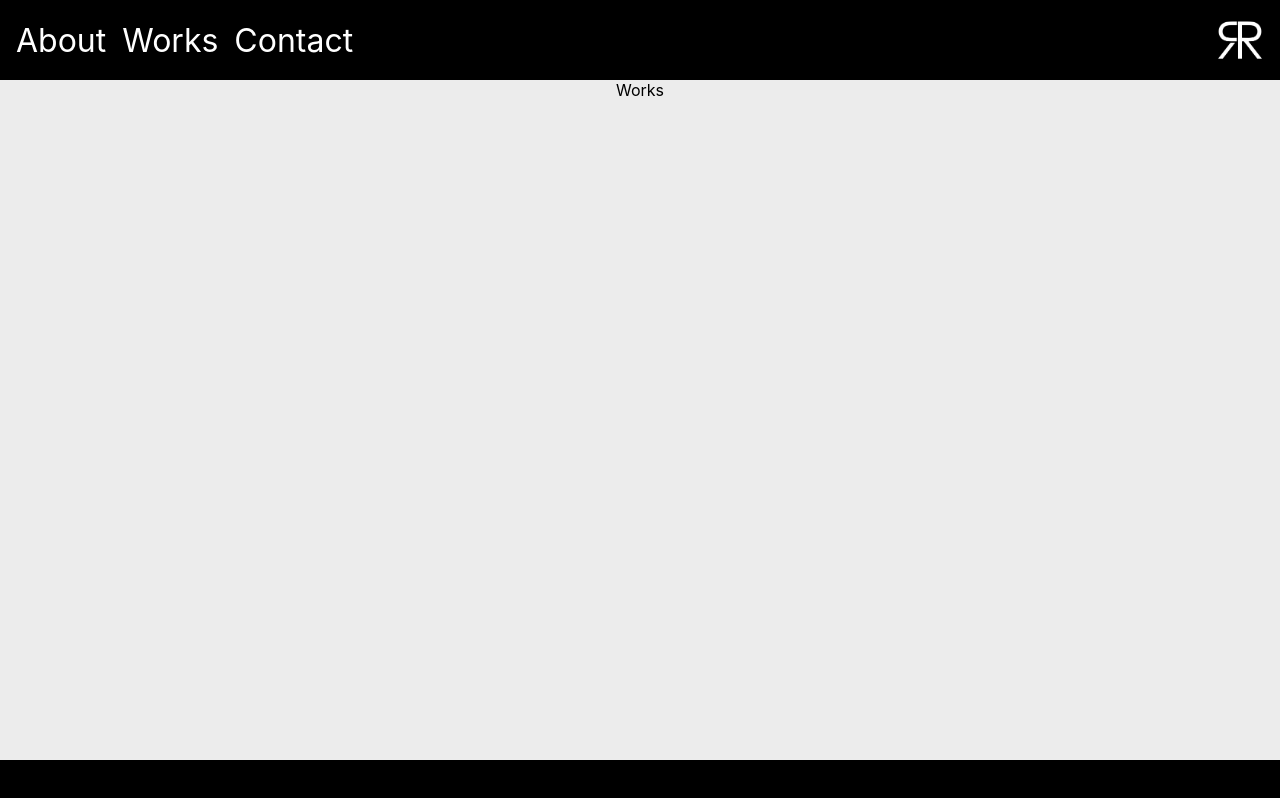
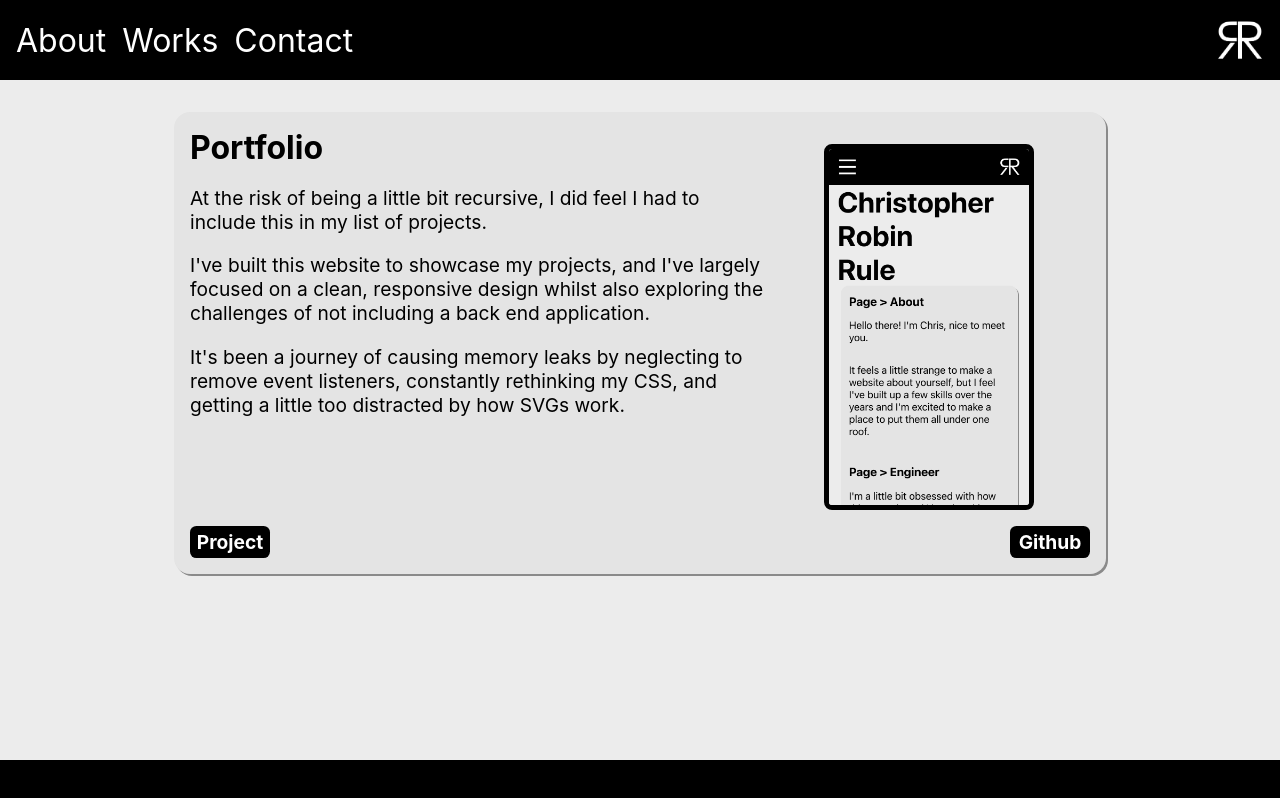
Before and after one commit to Chris-Rule/Portfolio, a React (Create React App) app: page /works in a window 1280 px wide. Built offline with nearby package versions, Linux system fonts and the light colour scheme.

Commit message:
works page set up and populated with portfolio project

```diff
--- a/public/index.html
+++ b/public/index.html
@@ -5,10 +5,7 @@
     <link rel="icon" href="%PUBLIC_URL%/favicon.png" />
     <meta name="viewport" content="width=device-width, initial-scale=1" />
     <meta name="theme-color" content="#000000" />
-    <meta
-      name="description"
-      content="Web site created using create-react-app"
-    />
+    <meta name="description" content="Christopher Rule's Portfolio" />
     <link rel="apple-touch-icon" href="%PUBLIC_URL%/logo192.png" />
     <!--
       manifest.json provides metadata used when your web app is installed on a
--- a/src/Components/About.jsx
+++ b/src/Components/About.jsx
@@ -66,7 +66,7 @@ const About = () => {
             <h4>Contributions</h4>
             <ul>
               <li>Technology Presentations</li>
-              <li>Excel Training</li>
+              <li>Software Training</li>
               <li>Apprentices</li>
               <li>STEM Ambassadorship</li>
               <li>Coding Content Creation</li>
--- a/src/Components/NavDropDown.css
+++ b/src/Components/NavDropDown.css
@@ -16,6 +16,7 @@ ul.NavDropDown {
   text-decoration: none;
   height: 10vh;
   font-size: 2rem;
+  border-bottom: 1px solid gray;
 }
 
 .NavDropDown a:visited {
--- a/src/Components/Works.css
+++ b/src/Components/Works.css
@@ -0,0 +1,85 @@
+.works {
+  display: flex;
+  flex-direction: column;
+  align-items: center;
+  padding-top: 1rem;
+  padding-bottom: 1rem;
+  font-size: 1.2rem;
+}
+
+.works .project-panel {
+  margin-top: 1rem;
+  display: flex;
+  flex-direction: column;
+  align-items: flex-start;
+  text-align: start;
+  background-color: rgb(228, 228, 228);
+  box-shadow: 2px 2px rgb(138, 138, 138);
+  border-radius: 1rem;
+  width: 80vw;
+  padding: 1rem;
+  white-space: pre-wrap;
+}
+
+.works .project-panel h1 {
+  padding: 0;
+  margin-top: 0;
+  margin-bottom: 0;
+  font-size: 2rem;
+}
+
+.works .project-body {
+  display: flex;
+}
+
+.works .project-panel .img-container {
+  display: flex;
+  width: 100%;
+  justify-content: center;
+}
+
+.works .project-panel img {
+  margin: 1rem;
+  background-color: white;
+  align-items: center;
+  width: 200px;
+  border: 5px solid black;
+  border-radius: 0.5rem;
+}
+
+.works .link-container {
+  display: flex;
+  width: 100%;
+  justify-content: space-between;
+}
+
+.works .link-container a {
+  display: flex;
+  text-decoration: none;
+  justify-content: center;
+  align-items: center;
+  height: 2rem;
+  width: 5rem;
+  font-size: 1.2rem;
+  font-weight: bold;
+  color: white;
+  background-color: black;
+  border-radius: 0.4rem;
+}
+
+@media only screen and (max-width: 700px) {
+  .works .project-body {
+    flex-direction: column;
+  }
+}
+
+@media only screen and (min-width: 700px) {
+  .works .project-panel {
+    max-width: 900px;
+  }
+
+  .works .project-body {
+    display: flex;
+    flex-direction: row;
+  }
+}
--- a/src/Components/Works.jsx
+++ b/src/Components/Works.jsx
@@ -1,7 +1,36 @@
 import "./Works.css";
+import projects from "../projects";
+
+console.log(projects.projects[0]);
+
+const projectList = projects.projects;
 
 const Works = () => {
-  return <section>Works</section>;
+  return (
+    <section className="works">
+      {projectList.map((project) => {
+        return (
+          <section className="project-panel" key={project.projectID}>
+            <div className="project-body">
+              <div className="text-container">
+                <h1>{project.name}</h1>
+                {project.description.map((paragraph) => {
+                  return <p>{paragraph}</p>;
+                })}
+              </div>
+              <div className="img-container">
+                <img src={project.imgURL} alt={project.name + " image"} />
+              </div>
+            </div>
+            <div className="link-container">
+              <a href={project.projectURL}>Project</a>
+              <a href={project.githubURL}>Github</a>
+            </div>
+          </section>
+        );
+      })}
+    </section>
+  );
 };
 
 export default Works;
--- /dev/null
+++ b/src/projects.js
@@ -0,0 +1,18 @@
+const projects = {
+  projects: [
+    {
+      projectID: 0,
+      name: "Portfolio",
+      description: [
+        "At the risk of being a little bit recursive, I did feel I had to include this in my list of projects.",
+        "I've built this website to showcase my projects, and I've largely focused on a clean, responsive design whilst also exploring the challenges of not including a back end application.",
+        "It's been a journey of causing memory leaks by neglecting to remove event listeners, constantly rethinking my CSS, and getting a little too distracted by how SVGs work. ",
+      ],
+      imgURL: "../Images/Christopher-Rule.png",
+      projectURL: "https://www.christopher-rule.com/",
+      githubURL: "https://github.com/Chris-Rule/portfolio",
+    },
+  ],
+};
+
+export default projects;
```
Also changed, not shown: public/Images/Christopher-Rule.png (added).
